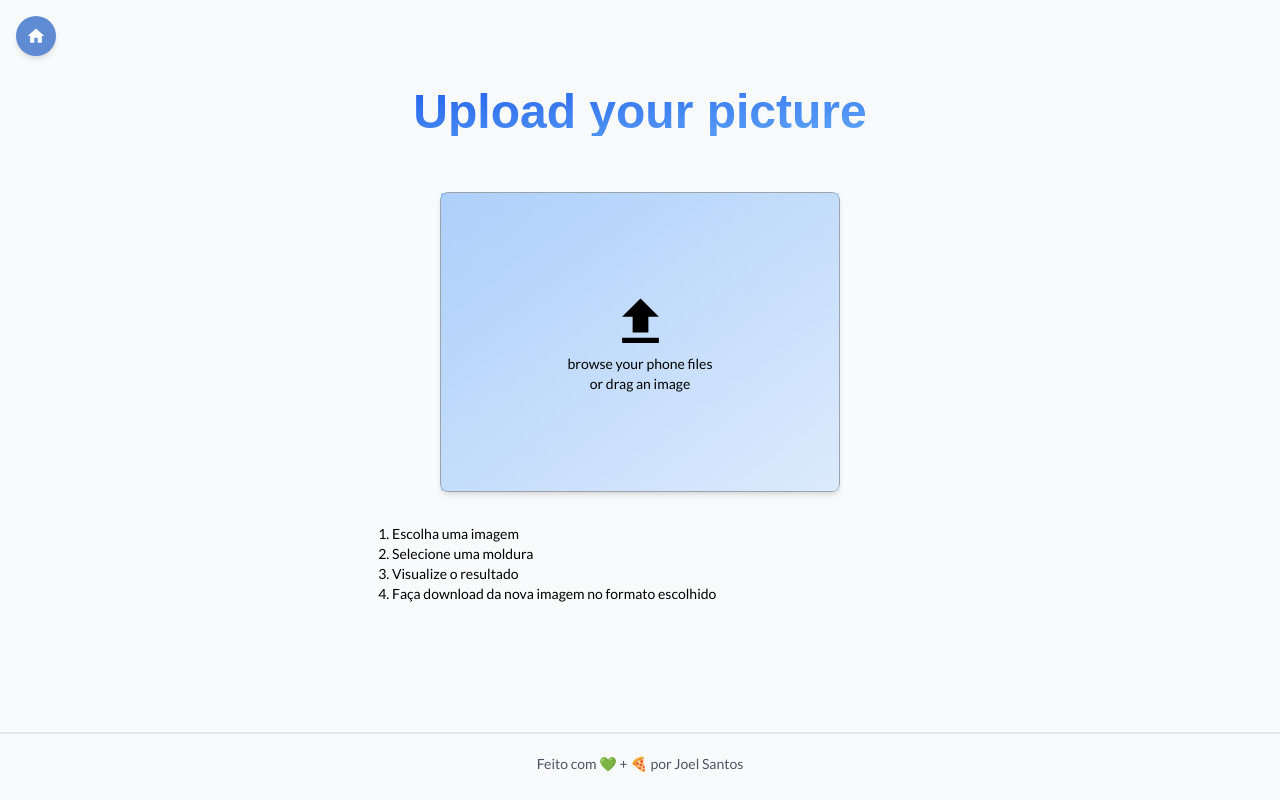
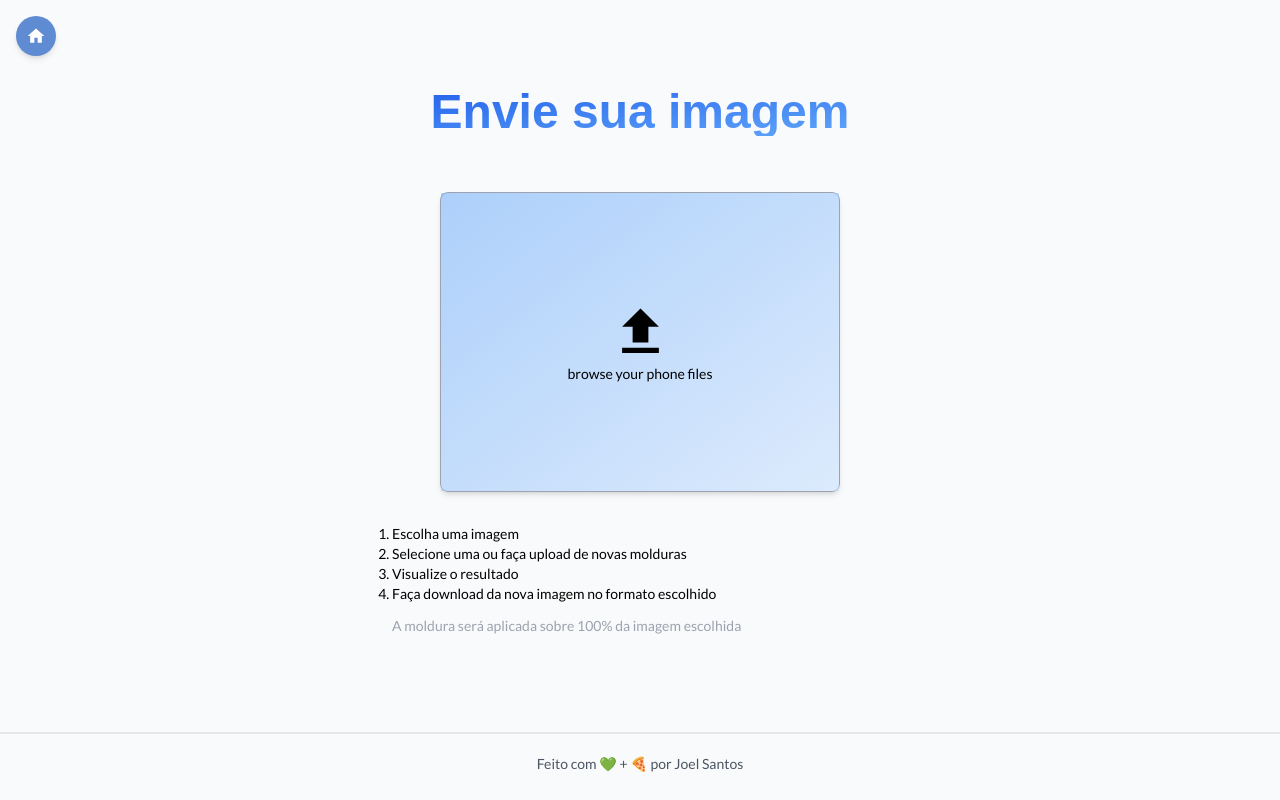
Before and after one commit to joelsantosjunior/Image-framer, a React (Vite) app: page / in a window 1280 px wide. Built offline with nearby package versions, Linux system fonts and the light colour scheme; a web font is replaced by a local one.

Commit message:
update content

```diff
--- a/src/App.css
+++ b/src/App.css
@@ -24,7 +24,6 @@
 
   .page {
     @apply flex flex-col items-center justify-start;
-    @apply bg-gray-50;
     @apply px-10;
 
     min-height: calc(100vh - 100px);
--- a/src/components/InstructionsList.tsx
+++ b/src/components/InstructionsList.tsx
@@ -3,11 +3,15 @@ const InstructionsList = () => {
     <div className="self-start ml-3 mb-6">
       <ol className="list-decimal text-sm font-medium">
         <li>Escolha uma imagem</li>
-        <li>Selecione uma moldura</li>
+        <li>Selecione uma ou faça upload de novas molduras</li>
         {/* <li>Se necessário, corte a imagem</li> */}
         <li>Visualize o resultado</li>
         <li>Faça download da nova imagem no formato escolhido</li>
       </ol>
+
+      <p className="text-sm text-gray-400 mt-3">
+        A moldura será aplicada sobre 100% da imagem escolhida
+      </p>
     </div>
   )
 }
--- a/src/pages/UploadPage.tsx
+++ b/src/pages/UploadPage.tsx
@@ -29,7 +29,7 @@ const UploadPage = () => {
 
   return (
     <div className="page uploader">
-      <h1 className="mb-14 mt-14">Upload your picture</h1>
+      <h1 className="mb-14 mt-14">Envie sua imagem</h1>
 
       <input type="file" hidden ref={ref} {...inputProps} accept="image/*" />
 
@@ -56,9 +56,7 @@ const UploadPage = () => {
               fill="black"
             />
           </svg>
-          <span className="text-sm font-medium">
-            browse your phone files<br></br>or drag an image
-          </span>
+          <span className="text-sm font-medium">browse your phone files</span>
         </div>
       </div>
 
```
